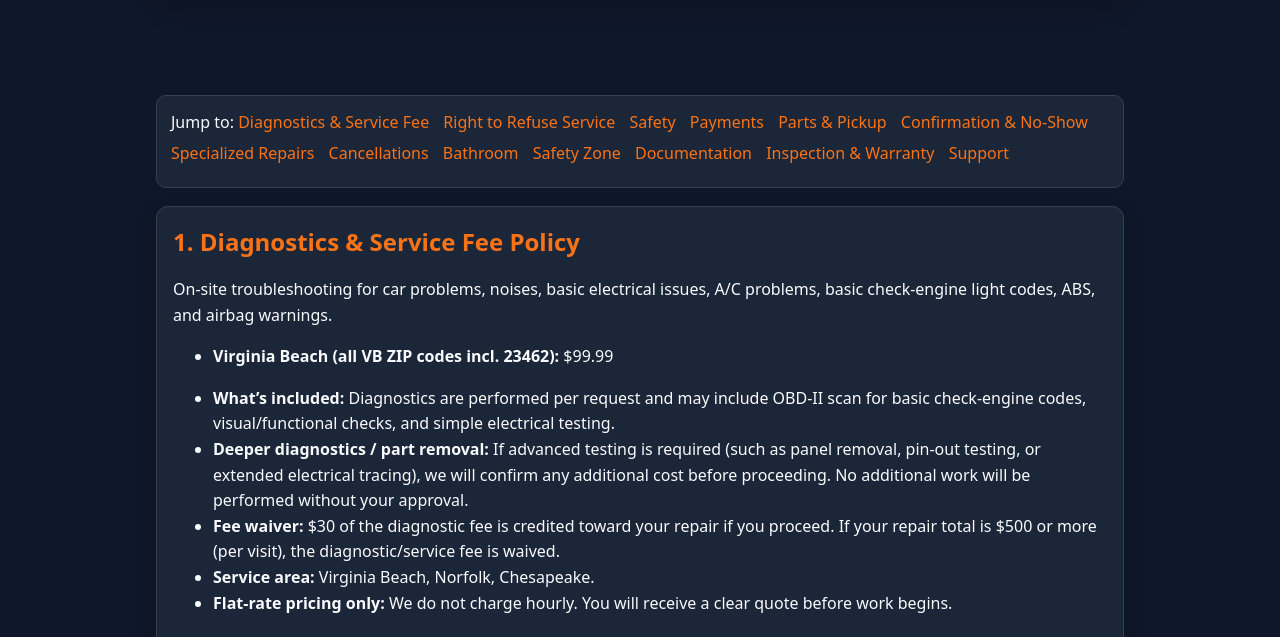
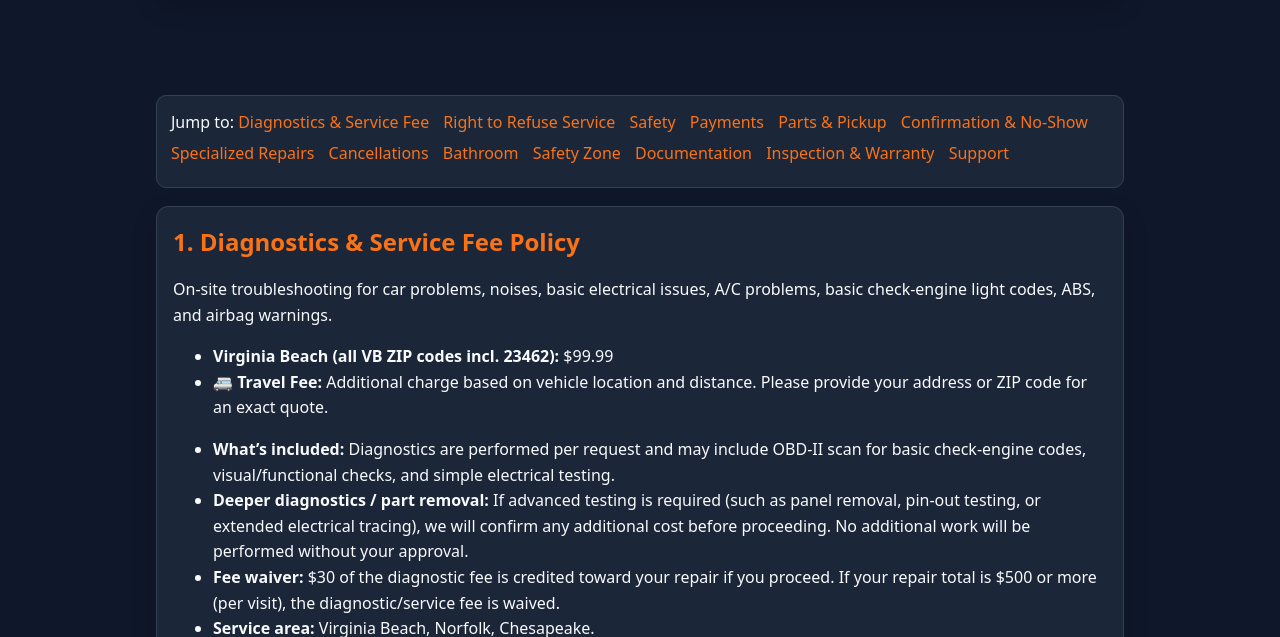
Before and after one commit to vehicles-tips/vehicles-tips.github.io, a plain HTML site: page policies.html in a window 1280 px wide. Shown: the part 463-1100 px from the top of the page. Drawn offline with Linux system fonts and the light colour scheme.

Commit message:
Update policies.html

```diff
--- a/policies.html
+++ b/policies.html
@@ -170,6 +170,7 @@ fbq('track','PageView');
 
   <ul>
     <li><strong>Virginia Beach (all VB ZIP codes incl. 23462):</strong> $99.99</li>
+    <li>🚐 <strong>Travel Fee:</strong> Additional charge based on vehicle location and distance. Please provide your address or ZIP code for an exact quote.</li>
   </ul>
 
   <ul>
```
